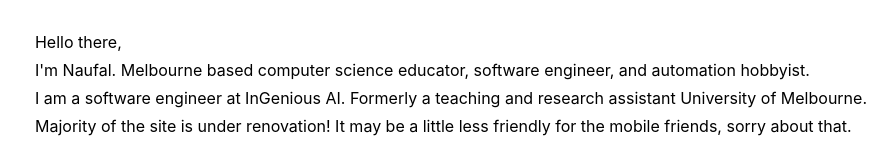
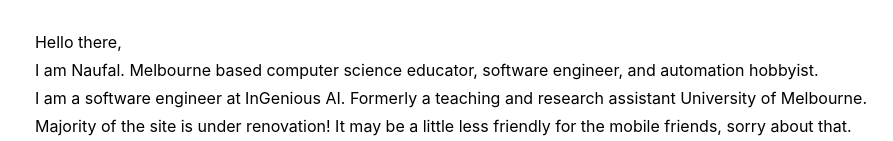
Before and after one commit to naufik/naufik.net, a Next.js app: page / in a window 1280 px wide. Shown: the part 475-616 px from the top of the page, without its empty margins (189-1082 px from the left). Built offline with nearby package versions, Linux system fonts and the light colour scheme.

Commit message:
Added build script and fix image-based warnings.

```diff
--- a/package.json
+++ b/package.json
@@ -4,7 +4,7 @@
   "private": true,
   "scripts": {
     "dev": "next dev",
-    "build": "next build",
+    "build": "next build && next export",
     "start": "next start",
     "lint": "next lint"
   },
--- a/pages/index.tsx
+++ b/pages/index.tsx
@@ -1,9 +1,7 @@
 import type { NextPage } from 'next'
 import Head from 'next/head'
-import Image from 'next/image'
 import styles from '../styles/Home.module.css'
 
-import splashImage from '../public/madebymygf.png'
 
 const Home: NextPage = () => {
   return (
@@ -21,7 +19,7 @@ const Home: NextPage = () => {
 
         <h1>Naufal Fikri</h1>
         <p>Hello there,</p>
-        <p>I'm Naufal. Melbourne based computer science educator, software engineer, and automation hobbyist.</p>
+        <p>I am Naufal. Melbourne based computer science educator, software engineer, and automation hobbyist.</p>
         <p>I am a software engineer at InGenious AI. Formerly a teaching and research assistant University of Melbourne.</p>
         <p>Majority of the site is under renovation! It may be a little less friendly for the mobile friends, sorry about that.</p>
 
```
